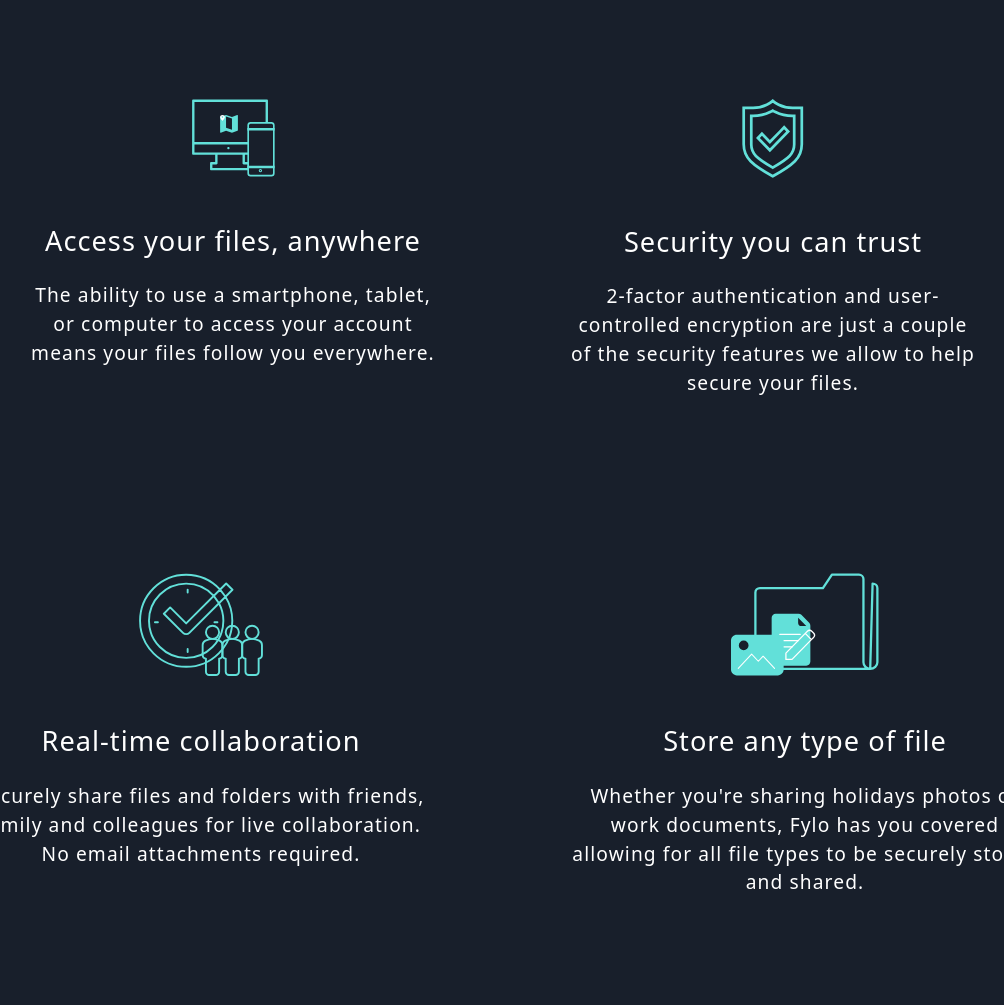
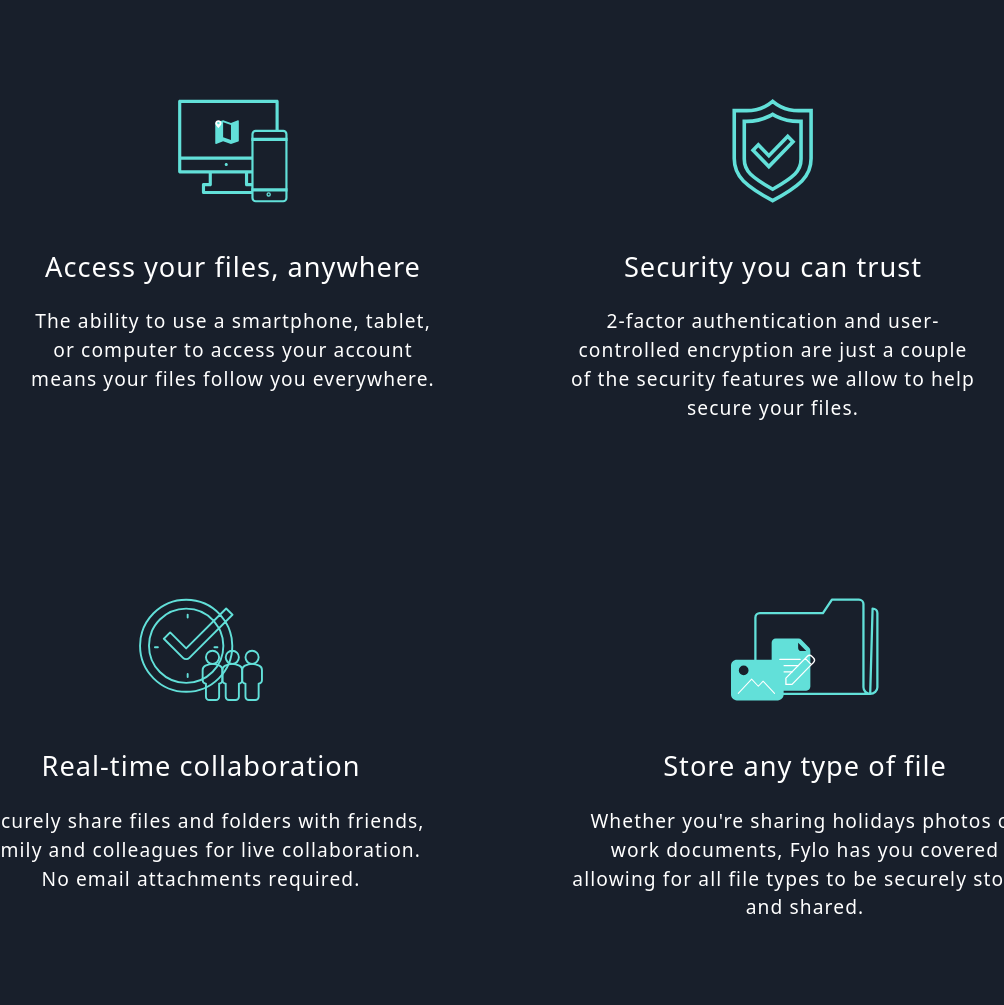
Before and after one commit to DiegoMajano/LandingPage, a website: page index.html in a window 1280 px wide. Shown: the part 1401-2406 px from the top of the page, without its empty margins (137-1141 px from the left). Drawn offline with nearby package versions, Linux system fonts and the light colour scheme.

```diff
--- a/index.html
+++ b/index.html
@@ -47,14 +47,14 @@
             <div class="row justify-content-center px-sm-7">
                 <article class="py-5 text-center col-sm-6">
                     <div class="d-flex flex-column justify-content-center align-items-center text-white px-6">
-                        <img class="py-5" src="src/images/icon-access-anywhere.svg" style="hei20ht: 80px; width: auto;" alt="">
+                        <img class="py-5" src="src/images/icon-access-anywhere.svg" style="height: 200px; width: auto;" alt="">
                         <h5 class="" style="letter-spacing: 1px !important; font-size: 1.7rem !important">Access your files, anywhere</h5>
                         <p class="py-3 text-center fw-light" style="font-size: 1.2rem !important; letter-spacing: 1.1px;">The ability to use a smartphone, tablet, or computer to access your account means your files follow you everywhere.</p>
                     </div>
                 </article>
                 <article class="py-5 text-center col-sm-6">
                     <div class="d-flex flex-column justify-content-center align-items-center text-white px-6">
-                        <img class="py-5" src="src/images/icon-security.svg" style="height: 175px; width: auto;" alt="">
+                        <img class="py-5" src="src/images/icon-security.svg" style="height: 200px; width: auto;" alt="">
                         <h5 class="" style="letter-spacing: 1px !important; font-size: 1.7rem !important">Security you can trust</h5>
                         <p class="py-3 text-center fw-light" style="font-size: 1.2rem !important; letter-spacing: 1.1px;">2-factor authentication and user-controlled encryption are just a couple of the security features we allow to help secure your files.</p>
                     </div>
```
